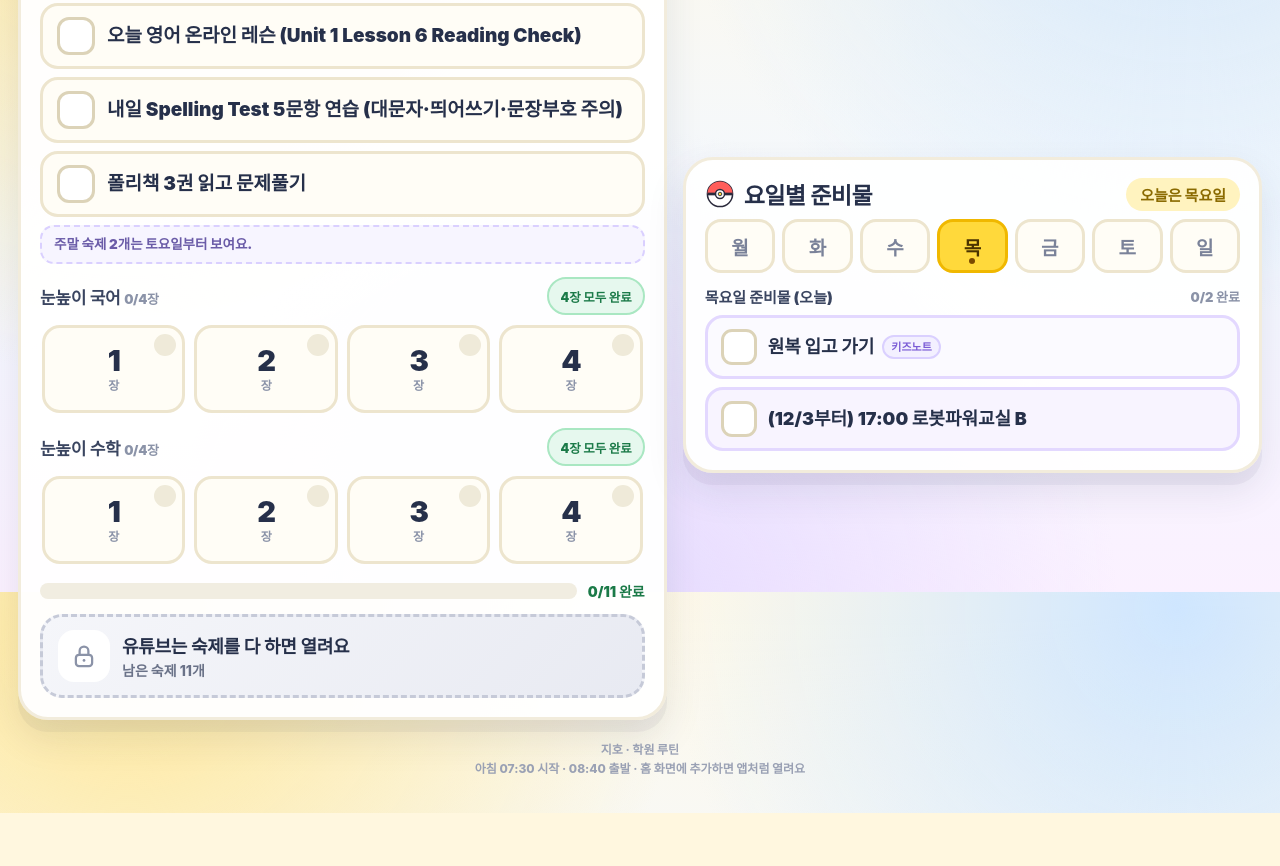
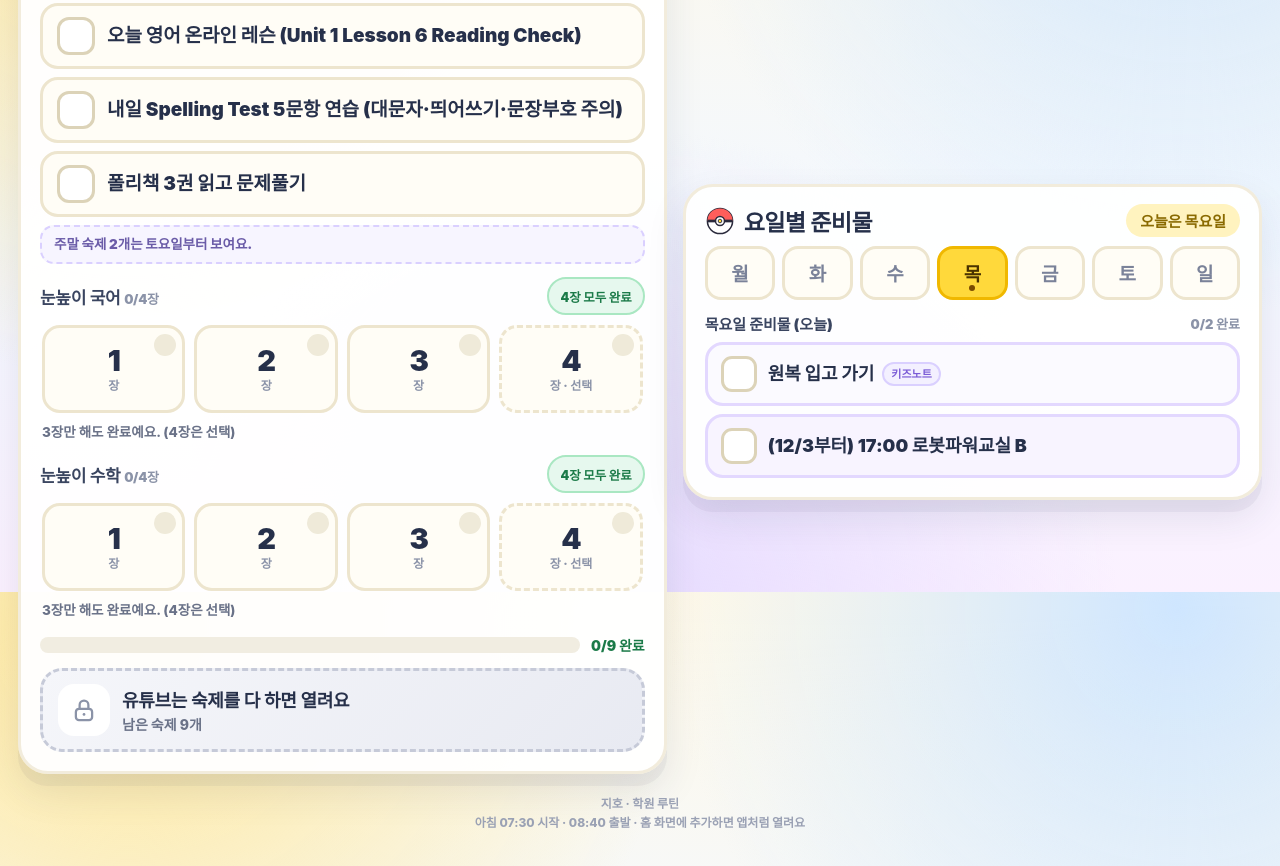
Before and after one commit to curv23-spec/jiho-routine, a plain HTML site: page index.html in a window 1280 px wide. Shown: the part 1008-1874 px from the top of the page. Before the commit the page ends 1821 px from the top, so only its background shows below. Drawn offline with Linux system fonts and the light colour scheme; no server answers.

Commit message:
눈높이 국어/수학: 3장만 해도 완료, 3장 한 다음날은 5장 (#1)
- 기본: 4장 중 3장이면 완료(4장째는 선택)
- 어제 3장만 한 과목은 오늘 5장을 모두 해야 완료
- 장수에 따라 안내 문구와 '모두 완료' 버튼 문구 변경


Claude-Session: https://claude.ai/code/session_01UmHhzfiu2JqT1yXDNgFExL

Co-authored-by: Claude <noreply@anthropic.com>

```diff
--- a/index.html
+++ b/index.html
@@ -180,6 +180,11 @@ svg{display:block;}
 .hw-row.done .hbox{background:var(--green);border-color:var(--green-d);color:#fff;}
 .hw-row .htext{flex:1;line-height:1.3;word-break:keep-all;}
 .pages{position:relative;display:grid;grid-template-columns:repeat(4,1fr);gap:9px;border-radius:18px;padding:2px;}
+.pages.five{grid-template-columns:repeat(5,1fr);}
+.page.bonus{border-style:dashed;}
+.pg-note{margin:8px 2px 0;font-size:13.5px;font-weight:800;color:#6A7288;line-height:1.4;}
+.pg-note.warn{color:#B26A00;background:#FFF6DA;border-radius:12px;padding:8px 11px;}
+.pg-note.ok{color:#1B7A48;}
 .page{
   position:relative;display:flex;flex-direction:column;align-items:center;justify-content:center;gap:1px;
   min-height:88px;border-radius:18px;border:3px solid var(--line);background:#FFFDF6;color:var(--ink);cursor:pointer;
@@ -690,14 +695,16 @@ body.locked{overflow:hidden;}
 
       <div class="hw-group">
         <h3><span>눈높이 국어 <span class="hint" id="korCount">0/4장</span></span>
-          <button class="quick-all" data-act="page-all" data-sub="kor">4장 모두 완료</button></h3>
+          <button class="quick-all" id="korAll" data-act="page-all" data-sub="kor">4장 모두 완료</button></h3>
         <div class="pages" id="korPages"></div>
+        <p class="pg-note" id="korNote"></p>
       </div>
 
       <div class="hw-group">
         <h3><span>눈높이 수학 <span class="hint" id="mathCount">0/4장</span></span>
-          <button class="quick-all" data-act="page-all" data-sub="math">4장 모두 완료</button></h3>
+          <button class="quick-all" id="mathAll" data-act="page-all" data-sub="math">4장 모두 완료</button></h3>
         <div class="pages" id="mathPages"></div>
+        <p class="pg-note" id="mathNote"></p>
       </div>
 
       <div class="hw-progress">
@@ -1580,30 +1587,46 @@ function toggleRoutine(id){
 }
 
 /* ---------- homework ---------- */
+/* 눈높이 장수 규칙: 보통은 4장 중 3장만 해도 완료.
+   어제 3장만 했다면 오늘은 5장을 모두 해야 완료. */
 function countPages(map){
   var n=0;
-  for(var i=1;i<=4;i++){ if(map[i]) n++; }
+  for(var i=1;i<=5;i++){ if(map[i]) n++; }
   return n;
+}
+
+function yesterdayKey(){
+  var t=new Date();
+  return dateKey(new Date(t.getFullYear(),t.getMonth(),t.getDate()-1));
+}
+
+function pageTarget(sub){
+  var y=state.days[yesterdayKey()];
+  var ym=(y && y[sub] && typeof y[sub]==='object')?y[sub]:null;
+  var five=!!ym && countPages(ym)===3;
+  return five ? {tiles:5, need:5, five:true} : {tiles:4, need:3, five:false};
 }
 
 function hwStats(){
   var d=ensureDay(todayKey());
   var kn=knVisible();
-  var total=kn.length+8;
+  var tk=pageTarget('kor'), tm=pageTarget('math');
+  var total=kn.length+tk.need+tm.need;
   var done=0;
   for(var i=0;i<kn.length;i++){ if(d.kn[kn[i].id]) done++; }
-  done+=countPages(d.kor)+countPages(d.math);
+  done+=Math.min(countPages(d.kor),tk.need)+Math.min(countPages(d.math),tm.need);
   var pct=total>0?Math.round(done/total*100):0;
   return {total:total, done:done, pct:pct, remain:Math.max(0,total-done)};
 }
 
-function pagesHtml(sub,map){
+function pagesHtml(sub,map,tg){
   var html='';
-  for(var i=1;i<=4;i++){
+  for(var i=1;i<=tg.tiles;i++){
     var done=!!map[i];
-    html+='<button type="button" class="page'+(done?' done':'')+'" data-act="page" data-sub="'+sub+'" data-n="'+i+'" aria-pressed="'+(done?'true':'false')+'">'
+    var bonus=(!tg.five && i>tg.need);
+    html+='<button type="button" class="page'+(done?' done':'')+(bonus?' bonus':'')+'" data-act="page" data-sub="'+sub+'" data-n="'+i+'" aria-pressed="'+(done?'true':'false')+'">'
       +'<span class="pg-check">'+(done?CHECK_SVG:'')+'</span>'
-      +'<span class="pg-num">'+i+'</span><span class="pg-unit">장</span>'
+      +'<span class="pg-num">'+i+'</span><span class="pg-unit">'+(bonus?'장 · 선택':'장')+'</span>'
       +'</button>';
   }
   return html;
@@ -1625,6 +1648,30 @@ function renderYt(st){
   }
 }
 
+function renderPagesGroup(sub,map){
+  var tg=pageTarget(sub);
+  var n=countPages(map);
+  var box=qs('#'+sub+'Pages');
+  box.className='pages'+(tg.five?' five':'');
+  box.innerHTML=pagesHtml(sub,map,tg);
+  qs('#'+sub+'Count').textContent=n+'/'+tg.tiles+'장';
+  qs('#'+sub+'All').textContent=tg.tiles+'장 모두 완료';
+  var note=qs('#'+sub+'Note');
+  var cls='pg-note', msg;
+  if(tg.five){
+    if(n>=5){ msg='5장 완료! 약속을 지켰어요.'; cls+=' ok'; }
+    else { msg='어제 3장만 해서 오늘은 5장을 모두 해야 완료예요.'; cls+=' warn'; }
+  } else if(n<3){
+    msg='3장만 해도 완료예요. (4장은 선택)';
+  } else if(n===3){
+    msg='3장 완료! 대신 내일은 5장을 해야 해요.'; cls+=' warn';
+  } else {
+    msg='4장 완료! 최고예요.'; cls+=' ok';
+  }
+  note.className=cls;
+  note.textContent=msg;
+}
+
 function renderHomework(){
   var d=ensureDay(todayKey());
   var kn=knVisible();
@@ -1658,10 +1705,8 @@ function renderHomework(){
   }
   qs('#knList').innerHTML=knHtml;
 
-  qs('#korPages').innerHTML=pagesHtml('kor',d.kor);
-  qs('#mathPages').innerHTML=pagesHtml('math',d.math);
-  qs('#korCount').textContent=countPages(d.kor)+'/4장';
-  qs('#mathCount').textContent=countPages(d.math)+'/4장';
+  renderPagesGroup('kor',d.kor);
+  renderPagesGroup('math',d.math);
 
   var st=hwStats();
   qs('#hwBar').style.width=st.pct+'%';
@@ -1704,13 +1749,14 @@ function togglePage(sub,n){
 function completePages(sub){
   var d=ensureDay(todayKey());
   var map=(sub==='kor')?d.kor:d.math;
+  var tg=pageTarget(sub);
   var all=true;
-  for(var i=1;i<=4;i++){ if(!map[i]) all=false; }
+  for(var i=1;i<=tg.tiles;i++){ if(!map[i]) all=false; }
   if(all){
-    toast((sub==='kor'?'국어':'수학')+' 4장을 이미 다 했어요!');
+    toast((sub==='kor'?'국어':'수학')+' '+tg.tiles+'장을 이미 다 했어요!');
     return;
   }
-  for(var m=1;m<=4;m++) map[m]=true;
+  for(var m=1;m<=tg.tiles;m++) map[m]=true;
   save();
   renderHomework();
   stampAt((sub==='kor')?'#korPages':'#mathPages');
```
